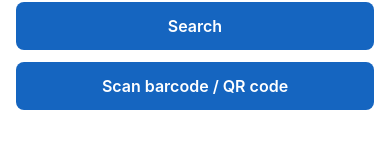
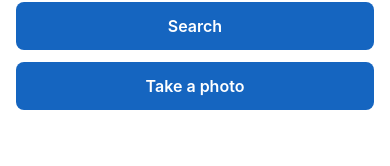
Before and after one commit to DTounda/Foundation_Project_The_Sentinels, a React Native app in the folder mobile/: screen / in a window 390 px wide. Shown: the part 133-299 px from the top of the page. Built offline with nearby package versions, Linux system fonts and the light colour scheme.

Commit message:
feat: replace Scan barcode button with Take a photo (placeholder)

```diff
--- a/mobile/src/screens/SearchScanScreen.js
+++ b/mobile/src/screens/SearchScanScreen.js
@@ -8,6 +8,7 @@ import {
   ActivityIndicator,
   StyleSheet,
 } from 'react-native';
+import { Alert } from 'react-native';
 import { searchMedicines } from '../services/api';
 import DisclaimerBanner from '../components/DisclaimerBanner';
 import { STATUS_STYLES, FALLBACK_STATUS } from '../constants/statusStyles';
@@ -58,6 +59,11 @@ export default function SearchScanScreen({ navigation }) {
     } finally {
       setLoading(false);
     }
+  }
+
+  function handleTakePhoto() {
+    // Photo feature goes here. For now the button shows a short message.
+    Alert.alert('Take a photo', 'This feature is coming soon.');
   }
 
   function closeScanner() {
@@ -131,8 +137,8 @@ export default function SearchScanScreen({ navigation }) {
         <Pressable style={styles.button} accessibilityRole="button" onPress={handleSearch}>
           <Text style={styles.buttonText}>Search</Text>
         </Pressable>
-        <Pressable style={styles.button} accessibilityRole="button" onPress={() => setShowScanner(true)}>
-          <Text style={styles.buttonText}>Scan barcode / QR code</Text>
+        <Pressable style={styles.button} accessibilityRole="button" onPress={handleTakePhoto}>
+          <Text style={styles.buttonText}>Take a photo</Text>
         </Pressable>
 
         {loading && <ActivityIndicator size="large" color="#1565C0" style={styles.space} />}
```
